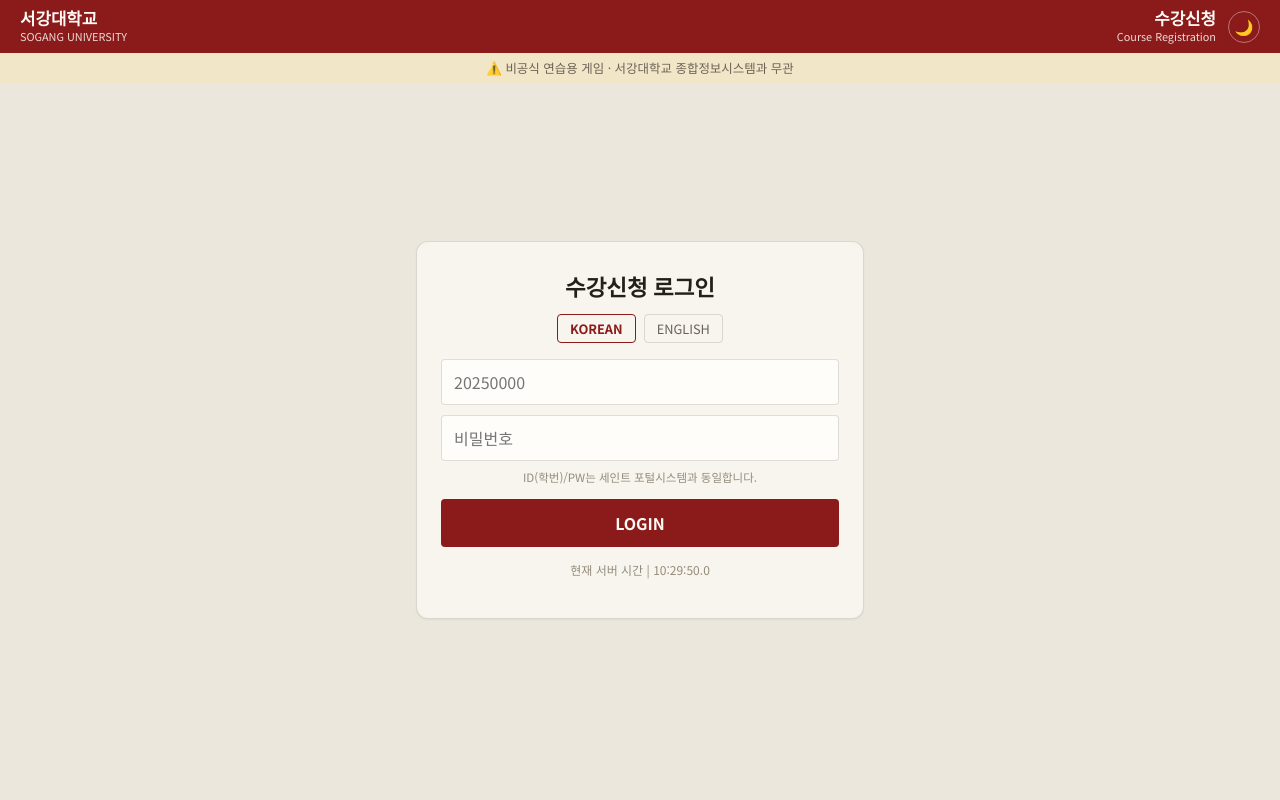
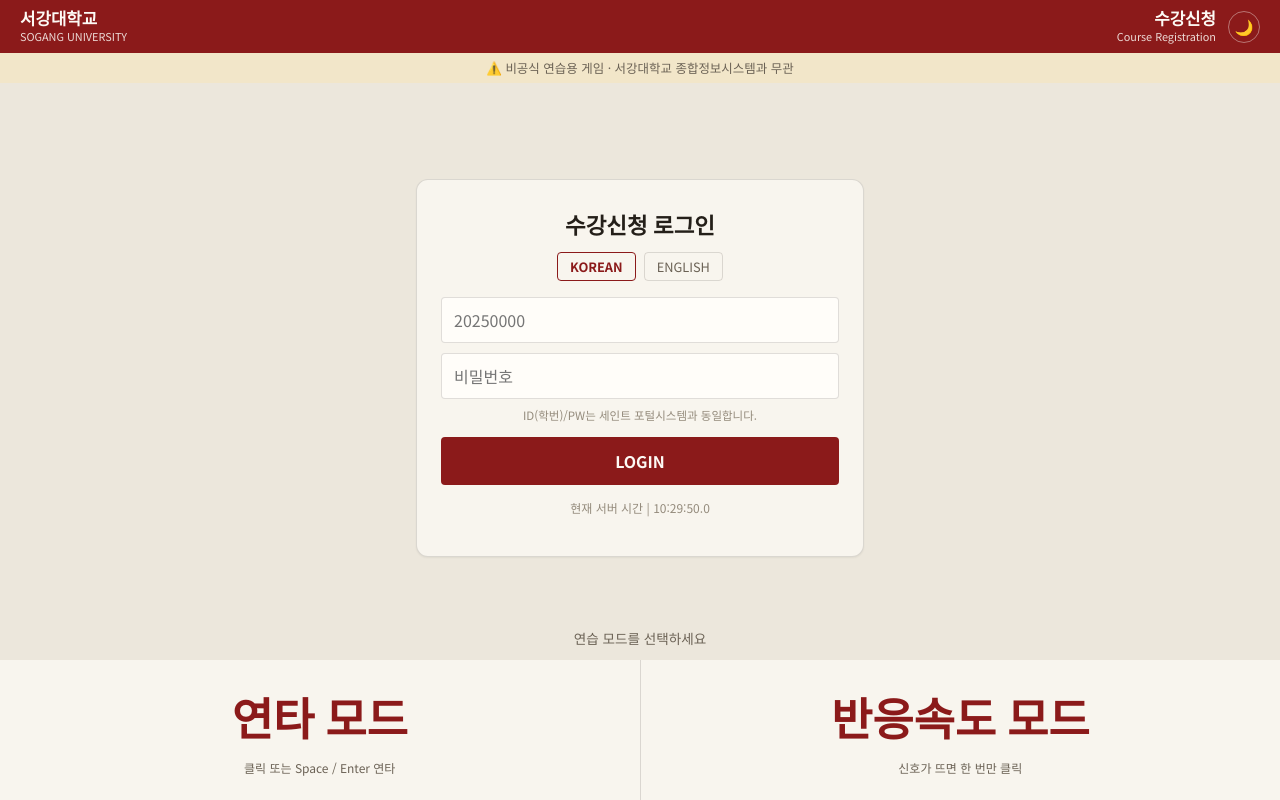
Before and after one commit to tj-jiub/sogang-course-registration-game, a website with bundled scripts: page index.html in a window 1280 px wide. Built offline with nearby package versions, Linux system fonts and the light colour scheme.

Commit message:
fix: mode-select full-bleed width was losing a CSS specificity fight
.screen.active (2 classes, specificity 0-2-0) declares width:100%, and
.screen-mode-select (1 class, 0-1-0) declared width:100vw for the same
element — same bug class as the earlier display-toggle incident.
.screen.active always won regardless of source order, so the negative
margins (calc(-50vw + 50%)) applied against a box that never actually
grew past #app's 480px column, reading as "everything shoved to the
left." Bumped the selector to .screen.screen-mode-select to match
specificity; this rule is later in the file so it now wins the tie.
Also re-asserted display:flex/flex-direction:column explicitly on that
rule so there's no ambiguity about which declaration governs the layout.

```diff
--- a/style.css
+++ b/style.css
@@ -332,7 +332,15 @@
    (데스크톱 와이드 화면에서는 실제 화면의 1/4에 불과했다). 아래
    calc(-50vw + 50%) 트릭으로 #app의 폭 제한 자체를 뚫고 나가 진짜
    브라우저 창 전체 폭을 기준으로 반반 나눈다. */
-.screen-mode-select {
+/* .screen.active (2클래스, 명시도 0-2-0)가 width:100% 를 선언하고 있어서
+   여기서 같은 명시도(0-1-0)로 width:100vw 를 주면 소스 순서와 무관하게
+   .screen.active가 이긴다 — 그래서 100vw가 적용되지 않고 음수 마진만
+   걸려 왼쪽으로 밀려난 것처럼 보였다. 셀렉터를 .screen.screen-mode-select
+   로 올려 명시도를 맞추고(둘 다 0-2-0), 소스 순서상 이 규칙이 더 뒤에
+   있으므로 이제 이 규칙이 이긴다. */
+.screen.screen-mode-select {
+  display: flex;
+  flex-direction: column;
   width: 100vw;
   margin-left: calc(-50vw + 50%);
   margin-right: calc(-50vw + 50%);
```
